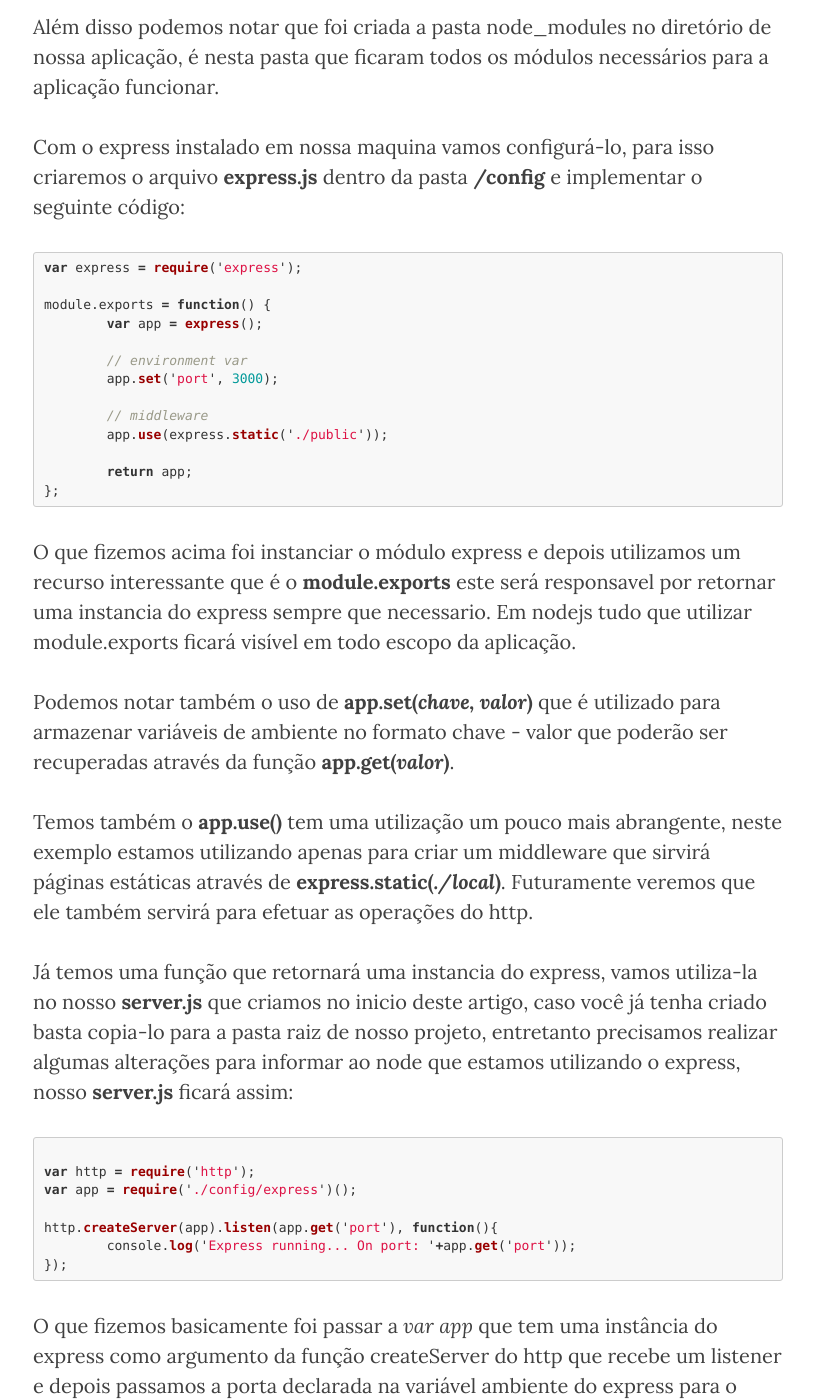
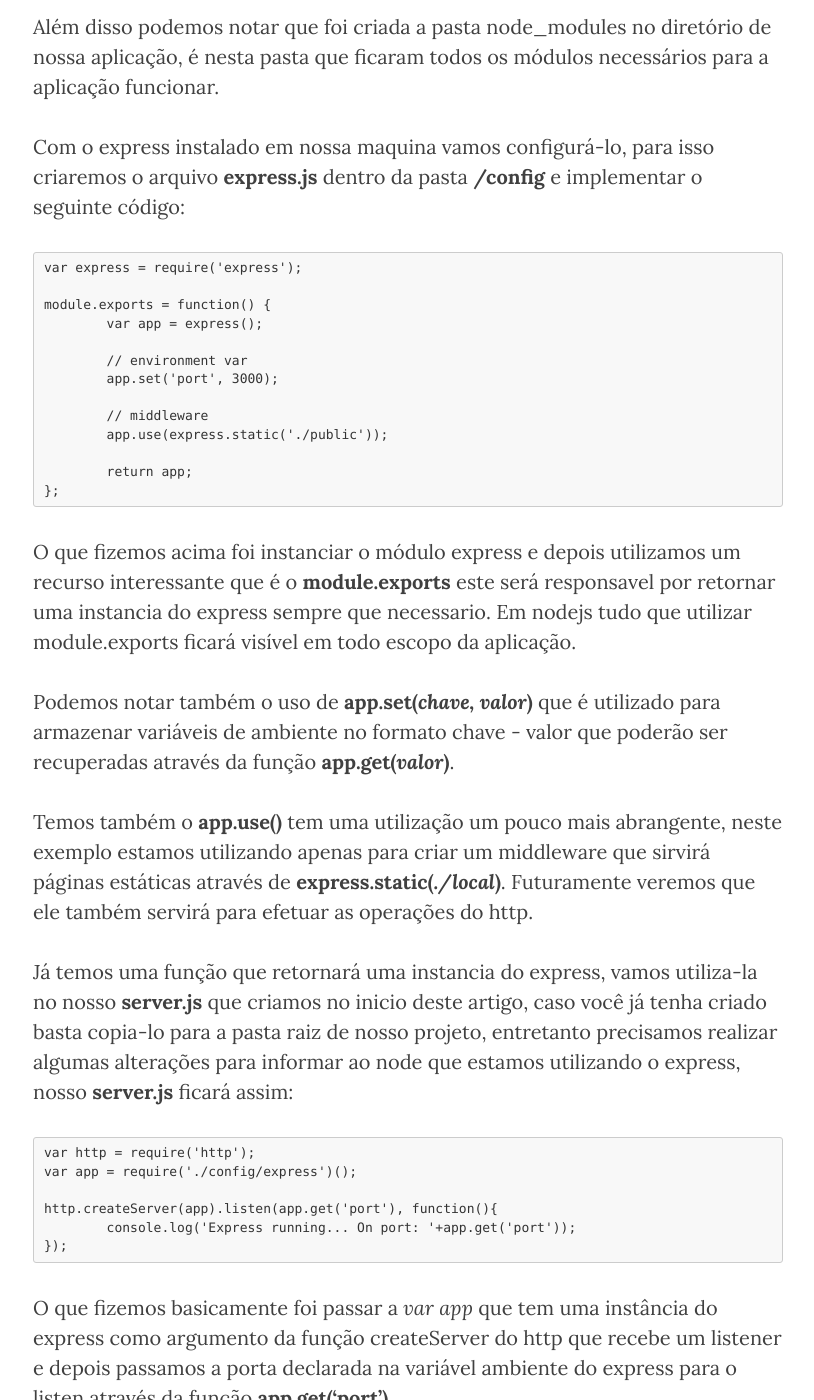
Before and after one commit to brunomilhan/brunomilhan.github.io, a Jekyll site: the page built from _posts/2015-03-14-meanStackIntro.markdown, in a window 1280 px wide and 1400 px high, scrolled down 3725 px. Shown: the whole window, without its empty margins (232-1046 px from the left). Built offline with Jekyll 4.4.1, drawn with Linux system fonts in a browser that asks for light colours; nearby versions of some CDN libraries; comment, search, counter and statistics services are not loaded; some of the changed text lies outside the part shown.

Commit message:
try fix post2

````diff
--- a/_posts/2015-03-14-meanStackIntro.markdown
+++ b/_posts/2015-03-14-meanStackIntro.markdown
@@ -18,6 +18,7 @@ Sempre que possível postarei um novo tópico aprofundando nesta assunto, o obje
 ## Node.js ##
 
  Nada melhor para apresentar o Node que a própria documentação que pode ser encontrada em seu website:
+
 > "Node.js® is a platform built on Chrome's JavaScript runtime for easily building fast, scalable network applications. Node.js uses an event-driven, non-blocking I/O model that makes it lightweight and efficient, perfect for data-intensive real-time applications that run across distributed devices." - [Node.js](https://nodejs.org/)
 
 Trabalhei com o nodejs durante um ano na Unify desenvolvendo o projeto Ansible ([Circuit](https://www.yourcircuit.com/)), por experiência posso dizer que ele é um backend muito poderoso e flexível ainda mais quando utilizado juntamente com o [Angular](https://angularjs.org/) para construir um [SPA](http://en.wikipedia.org/wiki/Single-page_application).
@@ -30,7 +31,7 @@ Para instalar o node basta acessar o website [nodejs.org](https://nodejs.org/) e
 
 Caso esteja interessado em realizar um helloworld com o nodejs:
 
-```javascript
+```
 var http = require('http');
 http.createServer(function (req,res){
         res.writeHead(200, {'Content-Type': 'text/plain'});
@@ -88,7 +89,7 @@ Além disso podemos notar que foi criada a pasta node_modules no diretório de n
 
 Com o express instalado em nossa maquina vamos configurá-lo, para isso criaremos o arquivo **express.js** dentro da pasta **/config** e implementar o seguinte código:
 
-```javascript
+```
 var express = require('express');
 
 module.exports = function() {
@@ -103,6 +104,7 @@ module.exports = function() {
         return app;
 };
 ```
+
 O que fizemos acima foi instanciar o módulo express e depois utilizamos um recurso interessante que é o **module.exports** este será responsavel por retornar uma instancia do express sempre que necessario.
 Em nodejs tudo que utilizar module.exports ficará visível em todo escopo da aplicação.
 
@@ -112,8 +114,8 @@ Temos também o **app.use()** tem uma utilização um pouco mais abrangente, nes
 
 Já temos uma função que retornará uma instancia do express, vamos utiliza-la no nosso **server.js** que criamos no inicio deste artigo, caso você já tenha criado basta copia-lo para a pasta raiz de nosso projeto, entretanto precisamos realizar algumas alterações para informar ao node que estamos utilizando o express, nosso **server.js** ficará assim:
 
-```javascript
 
+```
 var http = require('http');
 var app = require('./config/express')();
 
@@ -126,7 +128,7 @@ O que fizemos basicamente foi passar a *var app* que tem uma instância do expre
 
 Vamos criar um simples arquivo html dentro da pasta public para testar nosso servidor de páginas web estáticas.
 
-```html
+```
 <!doctype html>
 <html>
 <head>
````
